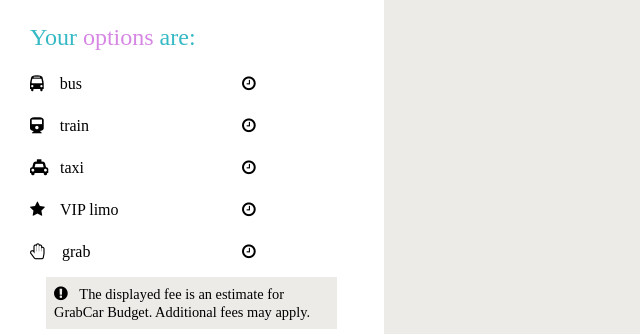
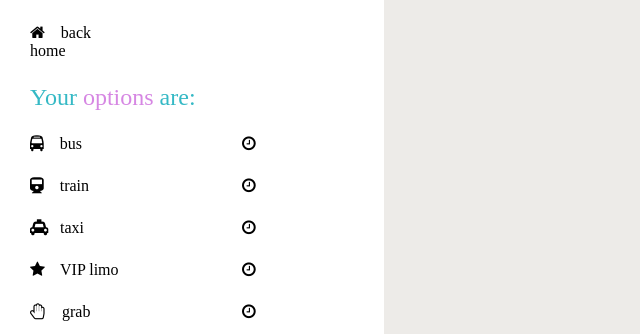
Before and after one commit to bbh0607/bae_dNation, a website: page public/transportResult.html in a window 1280 px wide. Shown: the top 334 px of the page, without its empty margins (0-640 px from the left). Drawn offline with Linux system fonts and the light colour scheme; some packages are replaced by stand-ins of ours; a web font is replaced by a local one.

Commit message:
Update transportResult.html

```diff
--- a/public/transportResult.html
+++ b/public/transportResult.html
@@ -23,6 +23,13 @@
 </head>
   <body>
       <div class="split left">
+          <ul id="resultPage">
+              <li class="list">
+                  <span class="title">
+                      <i class="fa fa-home icon"></i><span class="mode">back home</span>
+                  </span>
+              </li>
+          </ul>
           <p class="options">
               <span class="are">Your </span>options <span class="are">are:</span>
           </p>
```
